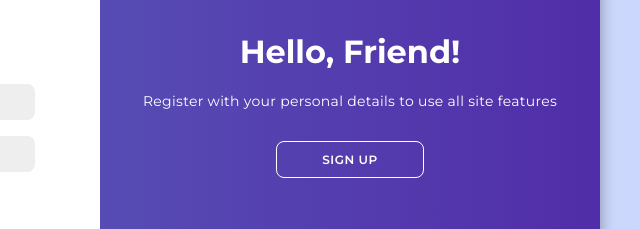
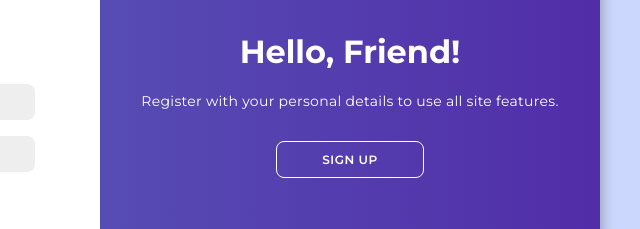
Before and after one commit to Rohitkhot1718/DSA_Visualizer, a website: page form.html in a window 1280 px wide. Shown: the part 295-524 px from the top of the page, 540-1180 px from the left. Drawn offline with Linux system fonts and the light colour scheme.

Commit message:
Update index.html

```diff
--- a/form.html
+++ b/form.html
@@ -53,7 +53,7 @@
                 </div>
                 <div class="toggle-panel toggle-right">
                     <h1>Hello, Friend!</h1>
-                    <p>Register with your personal details to use all site features</p>
+                    <p>Register with your personal details to use all site features.</p>
                     <button class="hidden" id="register">Sign Up</button>
                 </div>
             </div>
```
